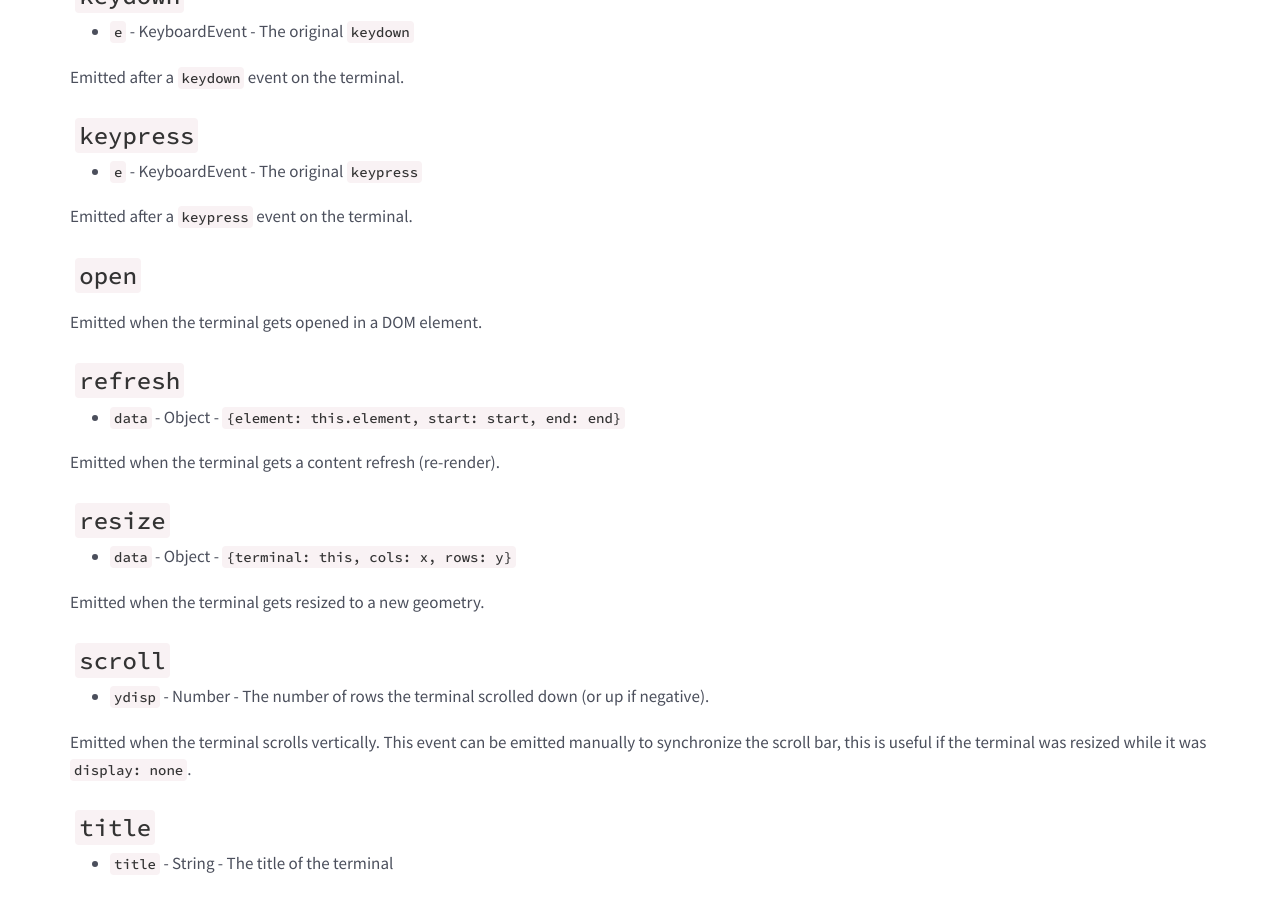
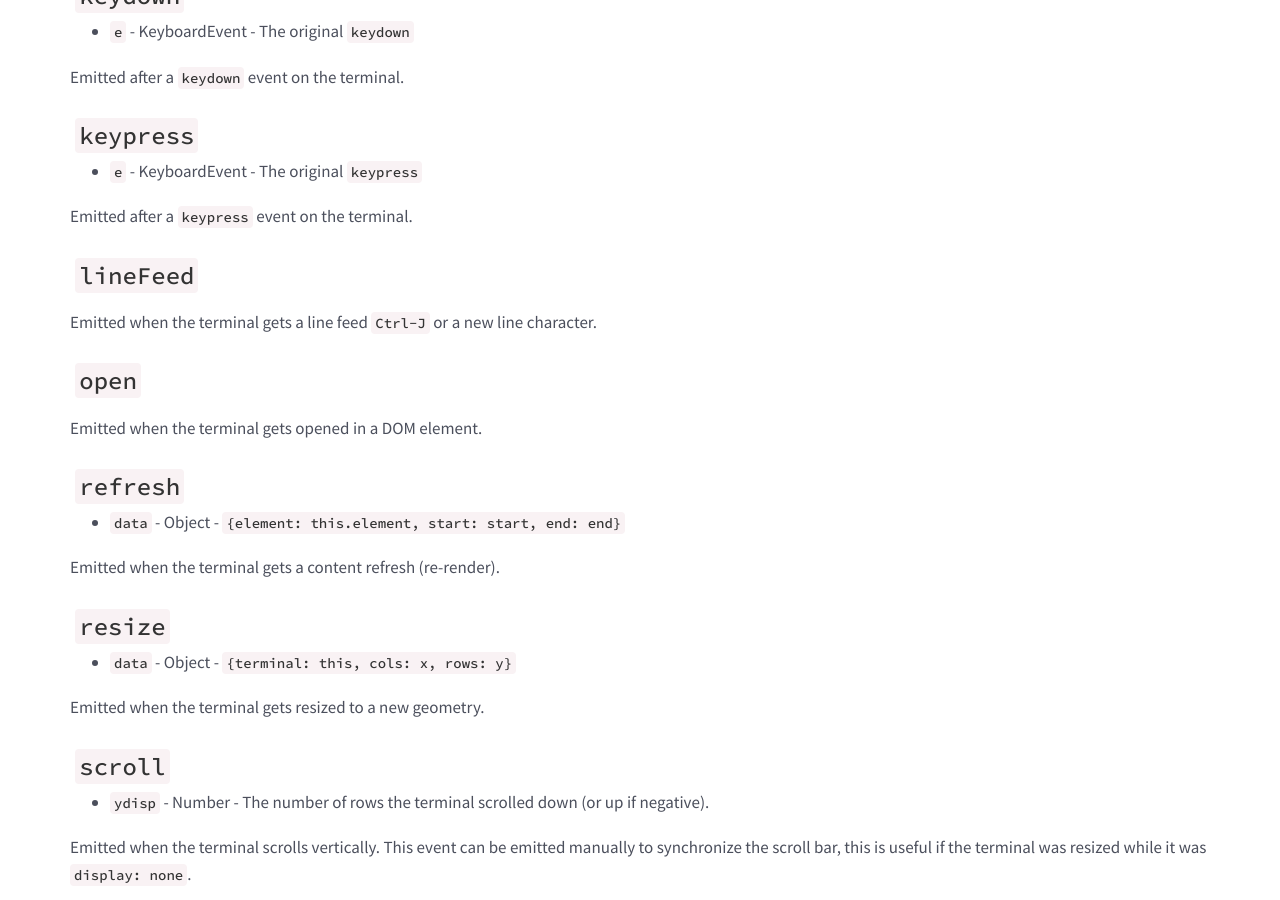
Before and after one commit to xtermjs/xtermjs.org, a Jekyll site: the page built from _docs/api/Terminal.md, in a window 1280 px wide and 900 px high, scrolled down 7925 px. Built offline with Jekyll 4.4.1, drawn with Linux system fonts in a browser that asks for light colours; nearby versions of some CDN libraries.

Commit message:
Update docs for lineFeed event

```diff
--- a/_docs/api/Terminal.md
+++ b/_docs/api/Terminal.md
@@ -383,6 +383,10 @@ Emitted after a `keydown` event on the terminal.
 
 Emitted after a `keypress` event on the terminal.
 
+### `lineFeed`
+
+Emitted when the terminal gets a line feed `Ctrl-J` or a new line character.
+
 ### `open`
 
 Emitted when the terminal gets opened in a DOM element.
```
